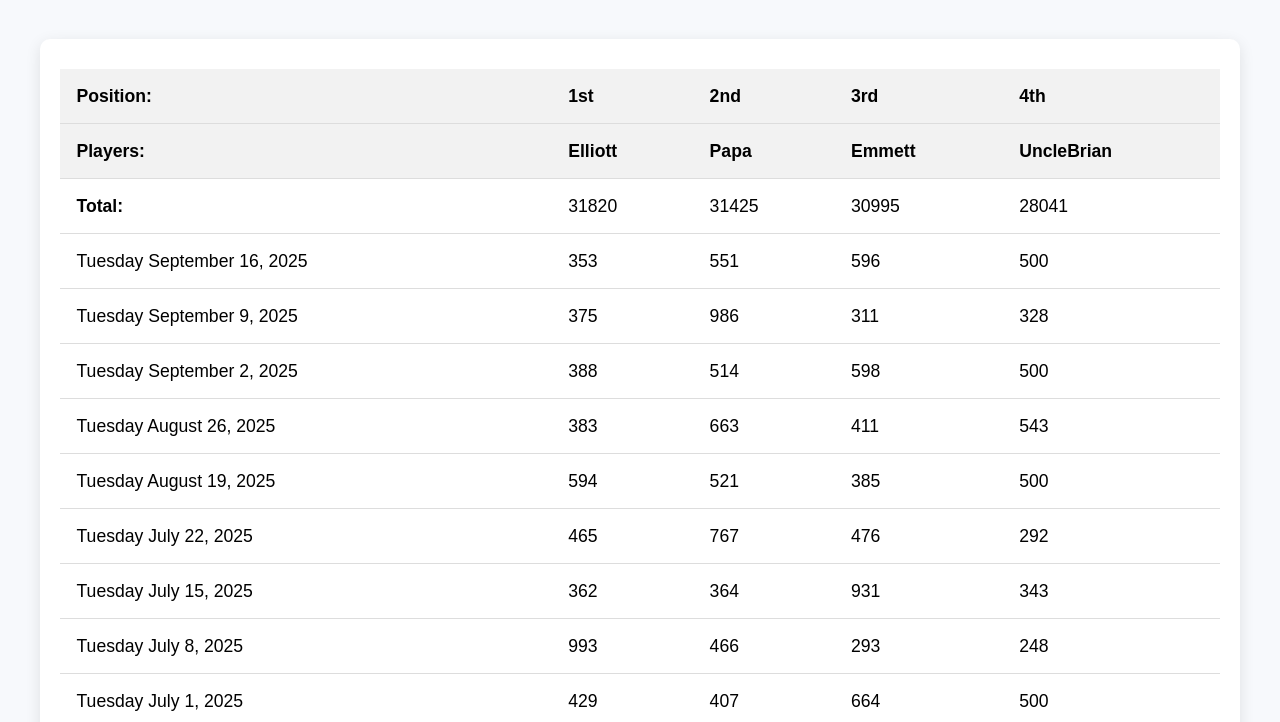
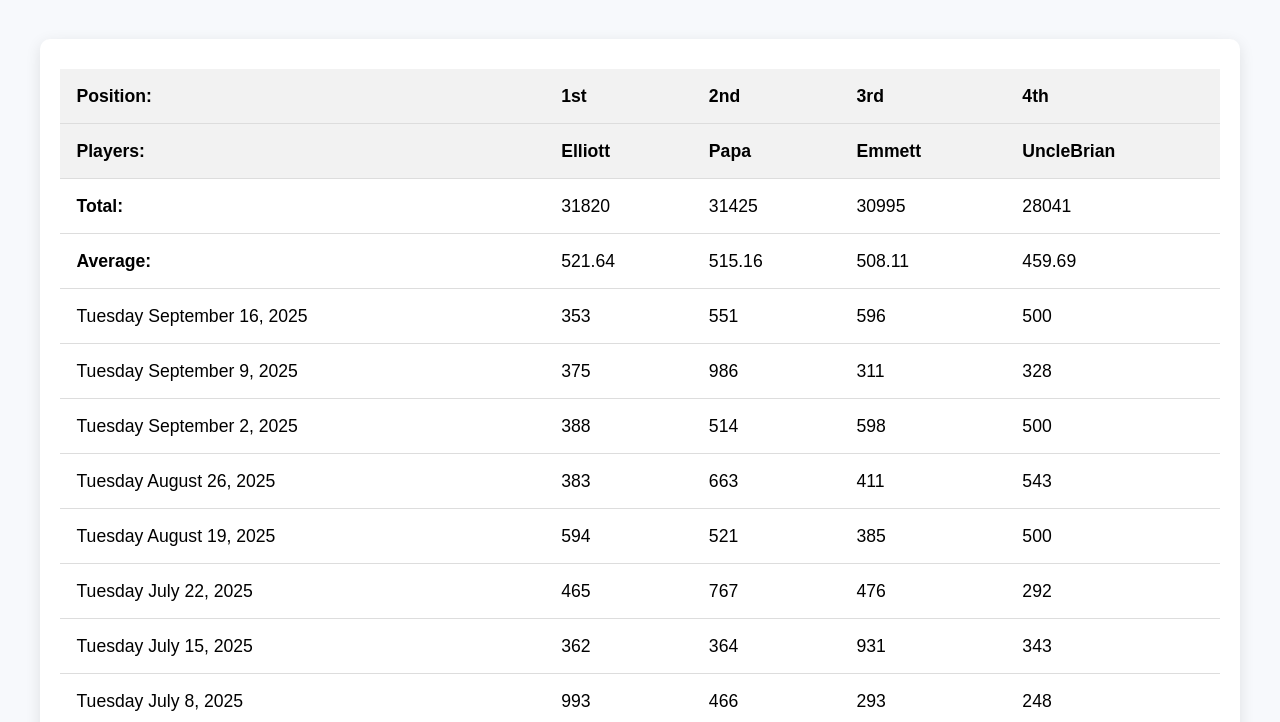
Before and after one commit to snakesford/21.02.08-Poker, a plain HTML site: page index.html in a window 1280 px wide. Shown: the part 78-800 px from the top of the page. Drawn offline with Linux system fonts and the light colour scheme.

Commit message:
average numebrs

```diff
--- a/index.html
+++ b/index.html
@@ -43,6 +43,15 @@
                     <td id="4"></td>
                 </tr>
             </tbody>
+            <tbody>
+                <tr id="totals">
+                    <td><b>Average:</b></td>
+                    <td id="avg1"></td>
+                    <td id="avg2"></td>
+                    <td id="avg3"></td>
+                    <td id="avg4"></td>
+                </tr>
+            </tbody>
             <tfoot id="tfoot">
             </tfoot>
         </table>
--- a/script.js
+++ b/script.js
@@ -22,6 +22,11 @@ const title2 = document.getElementById("title2")
 const title3 = document.getElementById("title3")
 const title4 = document.getElementById("title4")
 
+const avg1 = document.getElementById("avg1")
+const avg2 = document.getElementById("avg2")
+const avg3 = document.getElementById("avg3")
+const avg4 = document.getElementById("avg4")
+
 const totals = [0, 0, 0, 0]
 
 let p = 0
@@ -29,6 +34,7 @@ let b = 0
 let e = 0
 let me = 0
 // list goes papa, uncle b, elliott, me
+
 const scores = [
     {
         "date": "Tuesday September 16, 2025",
@@ -346,3 +352,21 @@ scores.forEach((item) => {
 
     addTableRow(item.date, reorderedScores);
 });
+
+avg1.textContent = (sortedList[0][1] / scores.length).toFixed(2);
+avg2.textContent = (sortedList[1][1] / scores.length).toFixed(2);
+avg3.textContent = (sortedList[2][1] / scores.length).toFixed(2);
+avg4.textContent = (sortedList[3][1] / scores.length).toFixed(2);
+
+// 61 games
+// 122000
+// 31820 elliott score
+// 31820 Papa score
+// 31820 Emmett score
+// 31820 Uncle B score
+console.log(scores.length);
+console.log(scores.length * 2000);
+console.log(sortedList[0][1]);
+console.log(sortedList[1][1]);
+console.log(sortedList[2][1]);
+console.log(sortedList[3][1]);
```
